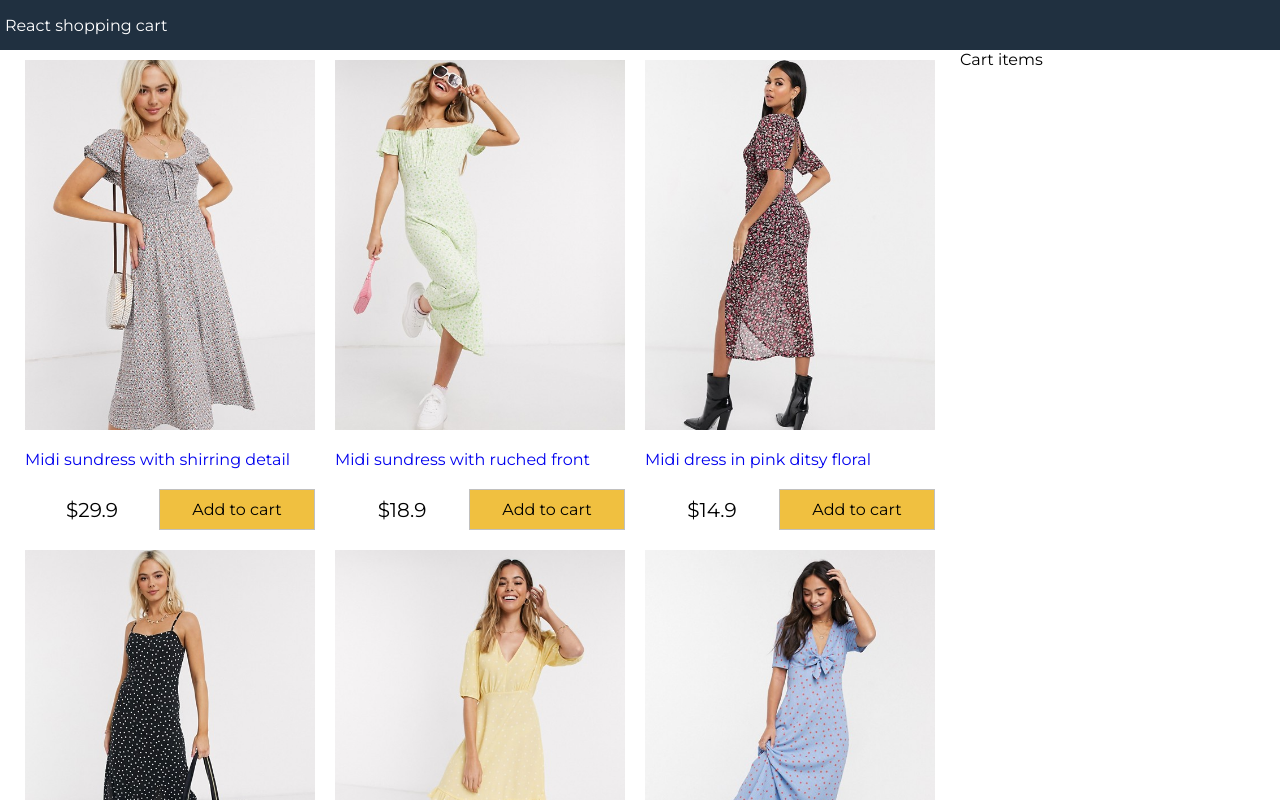
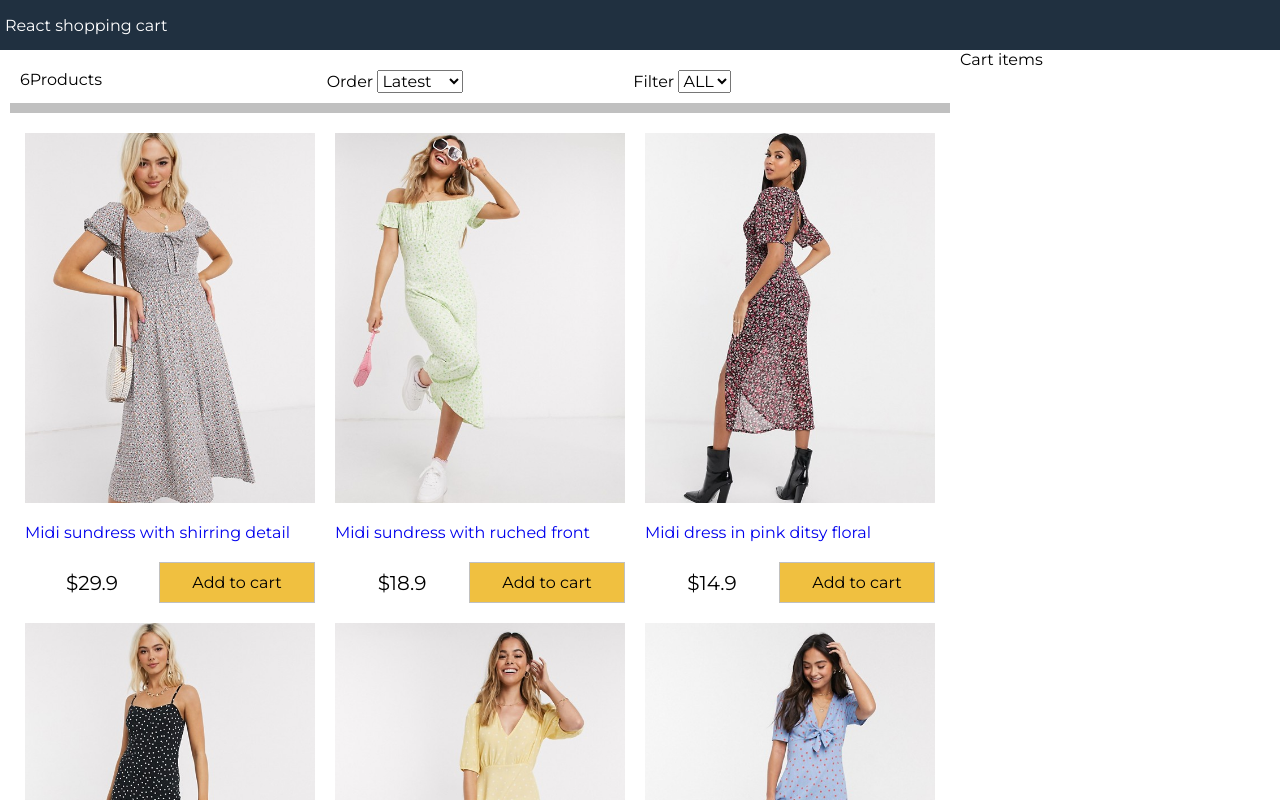
Before and after one commit to sudhanshu647/react-shopping-cart, a React (Create React App) app: page / in a window 1280 px wide. Shown: the top 800 px of the page. Built offline with nearby package versions, Linux system fonts and the light colour scheme.

Commit message:
Filter componen

```diff
--- a/src/App.js
+++ b/src/App.js
@@ -1,5 +1,6 @@
 // feature-1
 import React from "react";
+import Filter from "./components/Filter";
 import Products from "./components/Products";
 import data from "./data.json";
 
@@ -12,6 +13,49 @@ class App extends React.Component {
       sort: "",
     };
   }
+
+  /** Apply sorting basics on price */
+  sortProducts = (event) => {
+    console.log(event.target.value);
+    if (event.target.value === "") {
+      this.setState({ sort: event.target.value, products: data.products });
+    } else {
+      const sort = event.target.value;
+      this.setState((state) => ({
+        sort,
+        products: this.state.products
+          .slice()
+          .sort((a, b) =>
+            sort === "lowest"
+              ? a.price > b.price
+                ? 1
+                : -1
+              : sort === "highest"
+              ? a.price < b.price
+                ? 1
+                : -1
+              : a._id < b._id
+              ? 1
+              : -1
+          ),
+      }));
+    }
+  };
+
+  /* Apply size filter */
+  filterProducts = (event) => {
+    if (event.target.value === "") {
+      this.setState({ size: event.target.value, products: data.products });
+    } else {
+      this.setState({
+        size: event.target.value,
+        products: data.products.filter(
+          (product) => product.availableSizes.indexOf(event.target.value) >= 0
+        ),
+      });
+    }
+  };
+
   render() {
     return (
       <div className="grid-container">
@@ -21,6 +65,13 @@ class App extends React.Component {
         <main>
           <div className="content">
             <div className="main">
+              <Filter
+                count={this.state.products.length}
+                size={this.state.size}
+                sort={this.state.sort}
+                sortProducts={this.sortProducts}
+                filterProducts={this.filterProducts}
+              ></Filter>
               <Products products={this.state.products}></Products>
             </div>
             <div className="sidebar">Cart items</div>
--- /dev/null
+++ b/src/components/Filter.js
@@ -0,0 +1,31 @@
+import React, { Component } from "react";
+
+export default class Filter extends Component {
+  render() {
+    return (
+      <div className="filter">
+        <div className="filter-result">{this.props.count}Products</div>
+        <div className="filter-sort">
+          Order {""}
+          <select value={this.props.sort} onChange={this.props.sortProducts}>
+            <option value="">Latest</option>
+            <option value="lowest">Lowest</option>
+            <option value="highest">Highest</option>
+          </select>
+        </div>
+        <div className="filter-size">
+          Filter {""}
+          <select value={this.props.size} onChange={this.props.filterProducts}>
+            <option value="">ALL</option>
+            <option value="XS">XS</option>
+            <option value="S">S</option>
+            <option value="M">M</option>
+            <option value="L">L</option>
+            <option value="XL">XL</option>
+            <option value="XXL">XXL</option>
+          </select>
+        </div>
+      </div>
+    );
+  }
+}
--- a/src/index.css
+++ b/src/index.css
@@ -119,3 +119,15 @@ footer {
 .button.primary {
   background-color: #f0c040;
 }
+
+/* Filter */
+.filter{
+  display: flex;
+  justify-content: space-between;
+  padding: 1rem;
+  margin: 1rem;
+  border-bottom: 1rem #c0c0c0 solid;
+}
+.filter div{
+  flex: 1rem;
+}
```
